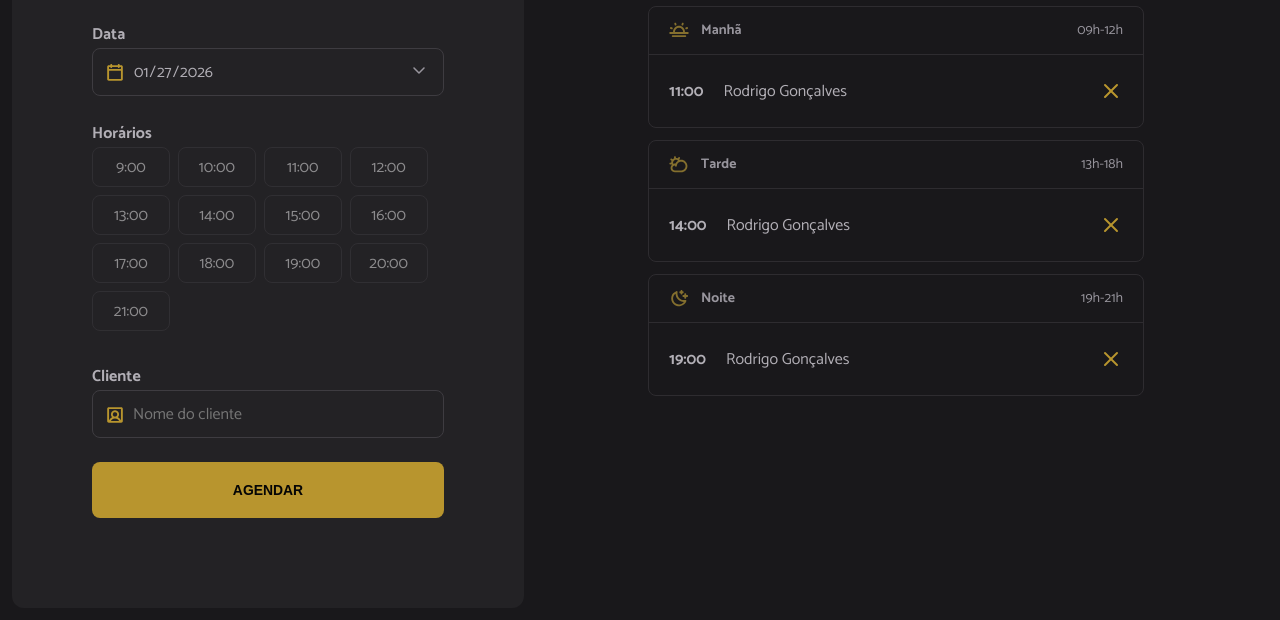
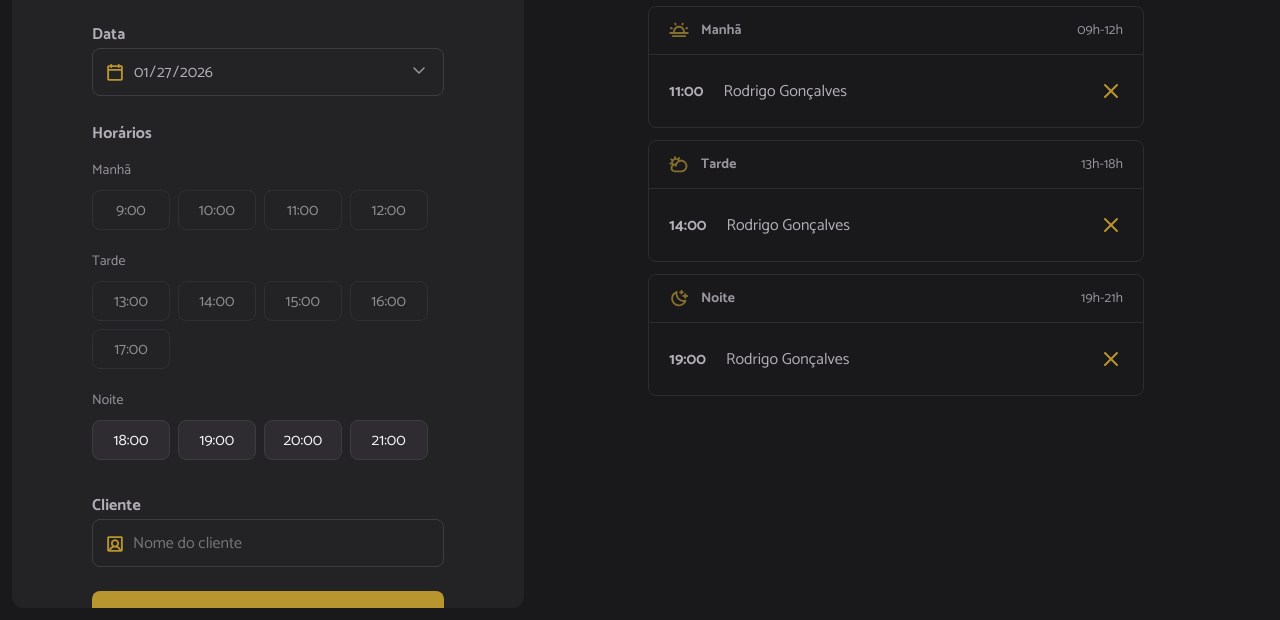
Before and after one commit to DevFox17/Project-HairDay-JS, a website built with webpack: page index.html in a window 1280 px wide. Shown: the part 180-800 px from the top of the page. Built offline with nearby package versions, Linux system fonts and the light colour scheme.

Commit message:
add event of click in hours

```diff
--- /dev/null
+++ b/src/modules/form/hours-click.js
@@ -0,0 +1,16 @@
+export function hoursClick() {
+  const hours = document.querySelectorAll('.hour-available')
+
+  hours.forEach((available) => {
+    available.addEventListener("click", (selected) => {
+
+      // Removendo a classe hour-selected de todas as li não selecionadas
+      hours.forEach((hour) => {
+        hour.classList.remove("hour-selected")
+      })
+
+      // Adiciona a classe na li clicada
+      selected.target.classList.add("hour-selected")
+    })
+  })
+}
--- a/src/modules/form/hours-load.js
+++ b/src/modules/form/hours-load.js
@@ -1,32 +1,55 @@
 import dayjs from "dayjs"
 
 import {openingHours} from "../../utils/opening-hours.js"
+import { hoursClick } from "./hours-click.js"
 
 const hours = document.getElementById("hours")
 
-export function hoursLoad( { date } ) {
+export function hoursLoad({ date }) {
   const opening = openingHours.map((hour) => {
     // Recupera somente a hora
-    const [schedulesHour] = hour.split(":")
+    const [scheduleHour] = hour.split(":")
 
     // Adiciona a hora na data e verificar se está no passado
-    const isHourPast = dayjs(date).add(schedulesHour, "hour").isAfter(dayjs())
+    const isHourPast = dayjs(date).add(scheduleHour, "hour").isAfter(dayjs())
 
     return {
       hour,
-      avaiable: isHourPast,
+      available: isHourPast,
     }
   })
 
   // Renderizar os horários
-  opening.forEach(({hour, available}) => {
+  opening.forEach(({ hour, available }) => {
     const li = document.createElement("li")
 
     li.classList.add("hour")
     li.classList.add(available ? "hour-available" : "hour-unavailable")
 
     li.textContent = hour
+
+    // Antes de adicionar o item na ul, verifica se tem um cabeçalho pra colocar
+    if(hour ==="9:00") {
+      hourHeaderAdd("Manhã")
+    }
+    else if (hour === "13:00") {
+      hourHeaderAdd("Tarde")
+    }
+    else if (hour === "18:00") {
+      hourHeaderAdd("Noite")
+    }
+
     hours.append(li)
   })
 
+  // Adiciona o evento de click nos horários disponíveis
+  hoursClick()
 }
+
+function hourHeaderAdd(title) {
+  const header = document.createElement("li")
+  header.classList.add("hour-period")
+  header.textContent = title
+
+  hours.append(header)
+}
--- a/src/modules/page-load.js
+++ b/src/modules/page-load.js
@@ -1,5 +1,5 @@
-import {schedulesDay} from "./schedules/load.js"
+import {scheduleDay} from "./schedules/load.js"
 
 document.addEventListener("DOMContentLoaded", function() {
- schedulesDay()
+ scheduleDay()
 })
--- a/src/modules/schedules/load.js
+++ b/src/modules/schedules/load.js
@@ -4,7 +4,7 @@ import {hoursLoad} from "../form/hours-load.js"
 
 // Seleciona o input de data
 const selectDate = document.getElementById("date")
-export function schedulesDay() {
+export function scheduleDay() {
   // Obtém a data do input
   const date = selectDate.value
 
```
Also changed, not shown: dist/index.html, dist/main.js.
